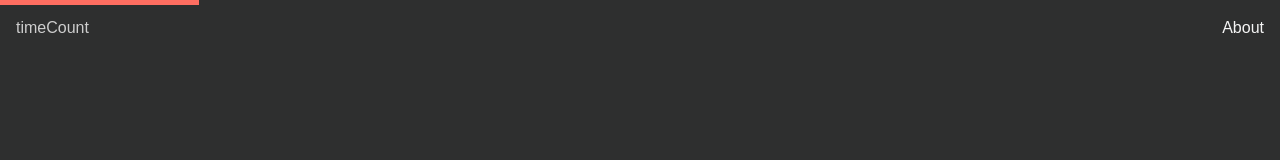
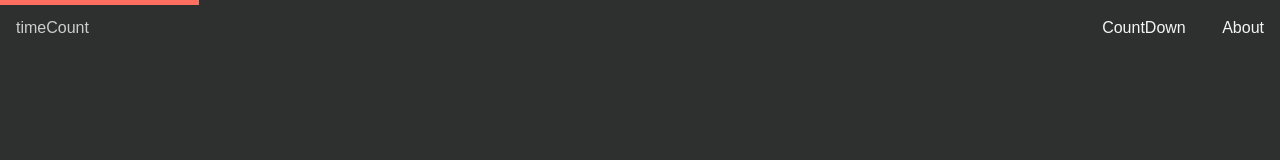
Before and after one commit to dethMastery/svelte-time-counter, a SvelteKit app: page / in a window 1280 px wide. Shown: the top 160 px of the page. Built offline with nearby package versions, Linux system fonts and the light colour scheme; a web font is replaced by a local one.

Commit message:
chore<nav>: added menu to nav

```diff
--- a/src/routes/Header.svelte
+++ b/src/routes/Header.svelte
@@ -3,6 +3,8 @@
 
 	const navButton = `p-4 hover:opacity-60`
 	const activeButton = `p-4 opacity-80 hover:opacity-80`
+
+	console.log($page.url.pathname);
 </script>
 
 <header>
@@ -21,6 +23,17 @@
 
 		</div>
 		<div class="w-full justify-end text-right">
+			{#if $page.url.pathname === '/counts'}
+				<!-- svelte-ignore a11y-invalid-attribute -->
+				<a href="#" class={activeButton}>
+					CountDown
+				</a>
+			{:else}
+				<a href="/counts" class={navButton}>
+					CountDown
+				</a>
+			{/if}
+
 			{#if $page.url.pathname === '/about'}
 				<!-- svelte-ignore a11y-invalid-attribute -->
 				<a href="#" class={activeButton}>
```
